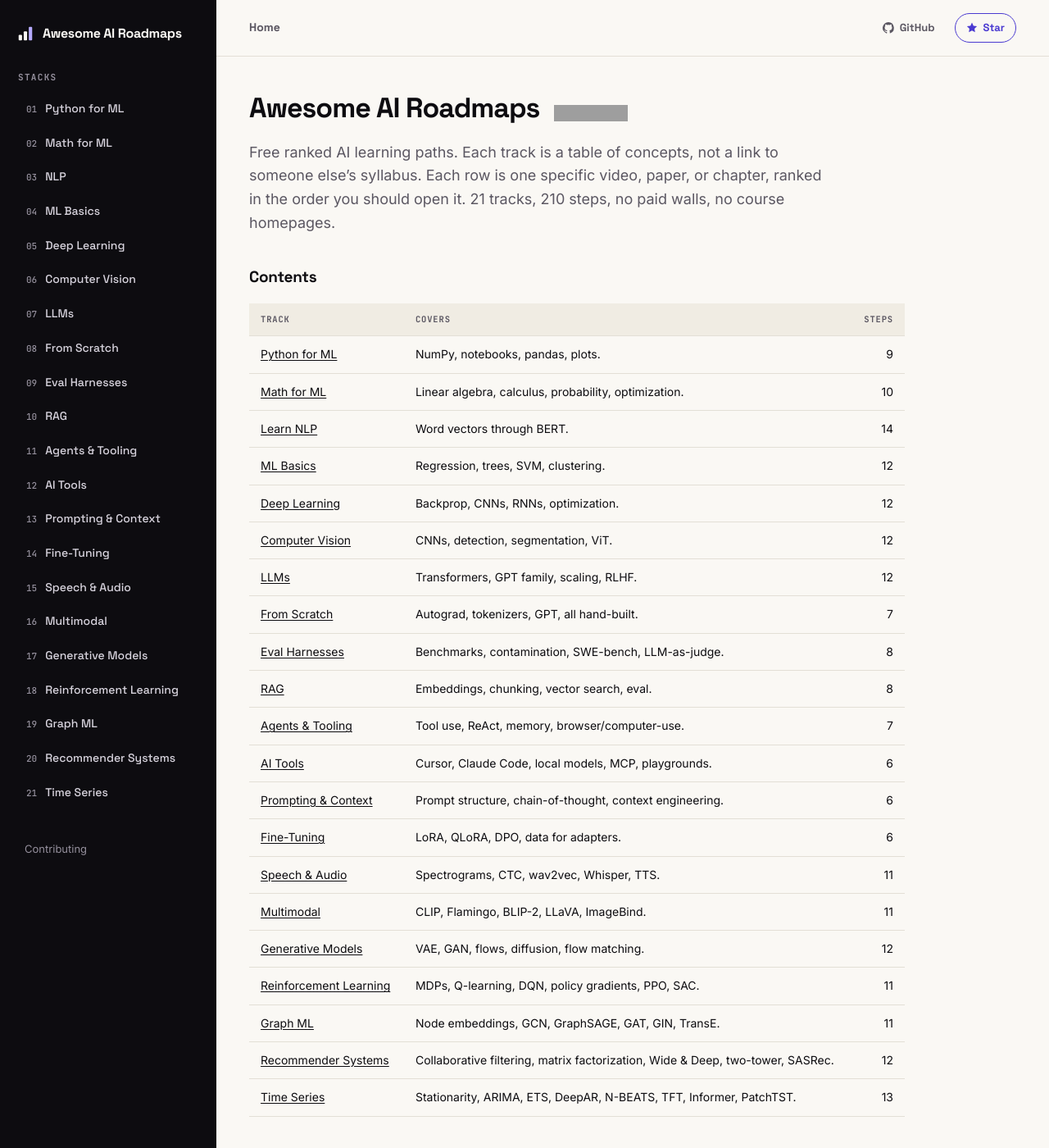
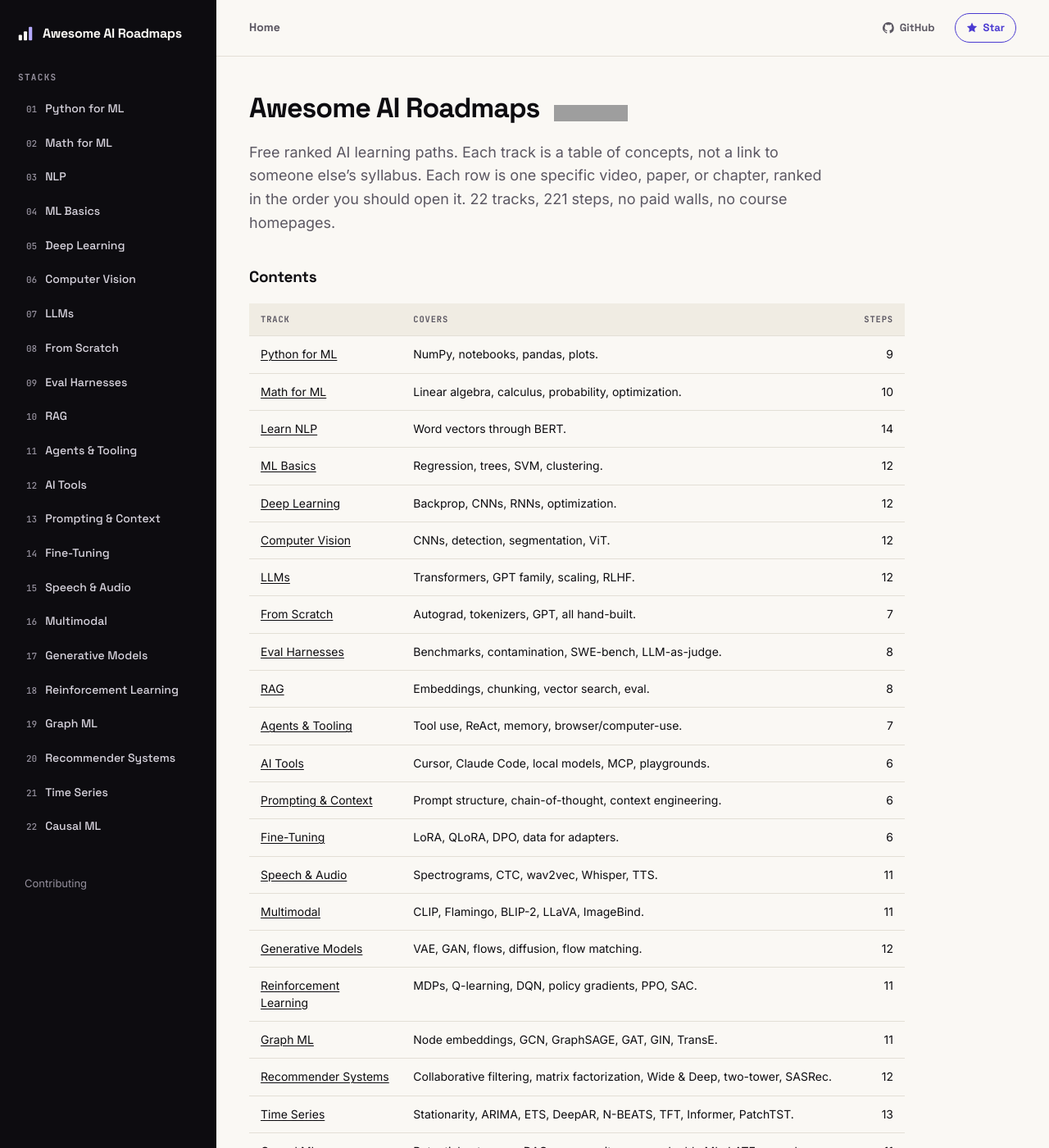
Before and after one commit to GruheshKurra/awesome-ai-roadmaps, a Jekyll site: the page built from README.md, in a window 1280 px wide and 1400 px high. Shown: the whole window at 82% size. Built offline with Jekyll 4.4.1, drawn with Linux system fonts in a browser that asks for light colours; our own code applies the rules of GitHub Pages for plain Markdown files; some of the changed text lies outside the part shown; grey boxes are pictures that could not be loaded.

Commit message:
Add Causal ML track

```diff
--- a/README.md
+++ b/README.md
@@ -1,6 +1,6 @@
 # Awesome AI Roadmaps [![Awesome](https://awesome.re/badge.svg)](https://awesome.re)
 
-Free ranked AI learning paths. Each track is a table of concepts, not a link to someone else's syllabus. Each row is one specific video, paper, or chapter, ranked in the order you should open it. 21 tracks, 210 steps, no paid walls, no course homepages.
+Free ranked AI learning paths. Each track is a table of concepts, not a link to someone else's syllabus. Each row is one specific video, paper, or chapter, ranked in the order you should open it. 22 tracks, 221 steps, no paid walls, no course homepages.
 
 ## Contents
 
@@ -27,6 +27,7 @@
 | [Graph ML](tracks/graph-ml/) | Node embeddings, GCN, GraphSAGE, GAT, GIN, TransE. | 11 |
 | [Recommender Systems](tracks/recsys/) | Collaborative filtering, matrix factorization, Wide & Deep, two-tower, SASRec. | 12 |
 | [Time Series](tracks/time-series/) | Stationarity, ARIMA, ETS, DeepAR, N-BEATS, TFT, Informer, PatchTST. | 13 |
+| [Causal ML](tracks/causal-ml/) | Potential outcomes, DAGs, propensity scores, double ML, LATE, causal forests. | 11 |
 
 ## Why this exists
 
@@ -34,6 +35,7 @@
 
 Every row is free and live-checked. Paid courses, certificate walls, and DSA/interview lists are out of scope on purpose.
 
+
 ## Adding a resource
 
 Open an [Issue](https://github.com/GruheshKurra/awesome-ai-roadmaps/issues) with the concept, the URL, and one sentence on why it belongs. No PRs. See [contributing.md](contributing.md).
--- a/_config.yml
+++ b/_config.yml
@@ -88,6 +88,8 @@
     label: Recommender Systems
   - slug: time-series
     label: Time Series
+  - slug: causal-ml
+    label: Causal ML
 
 exclude:
   - LICENSE
```
Also changed, not shown: tracks/causal-ml/README.md (added, +23 -0 lines), 1 other file.
